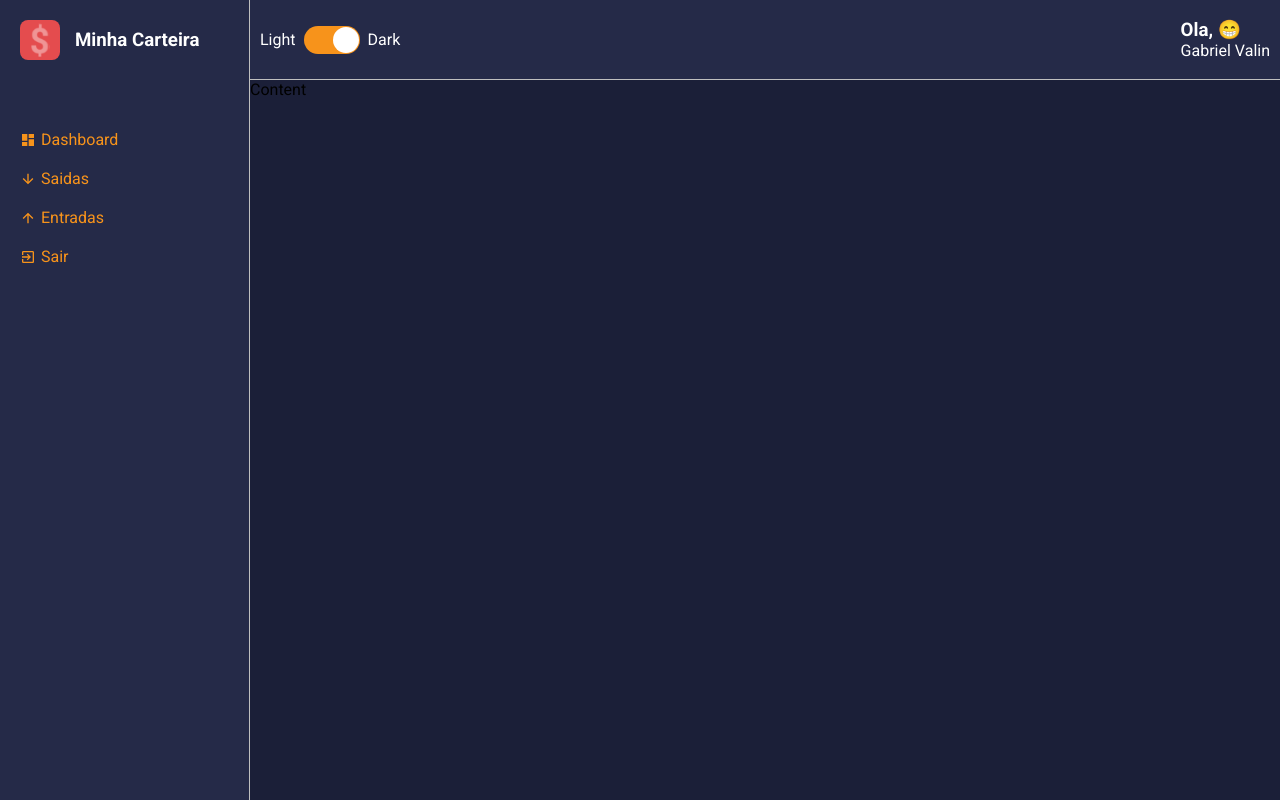
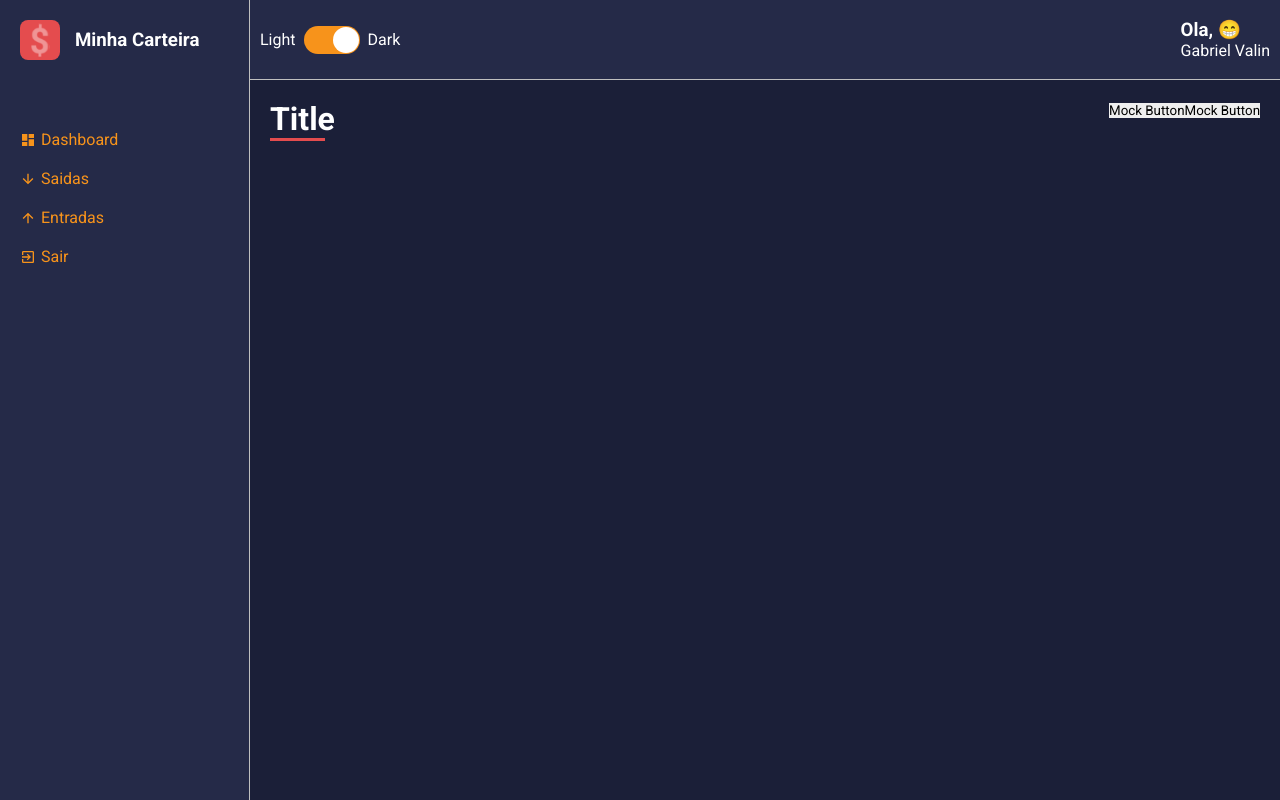
Before and after one commit to Gabriel-Valin/react-dashboard-base, a React (Vite) app: page /dashboard in a window 1280 px wide. Built offline with nearby package versions, Linux system fonts and the light colour scheme.

Commit message:
feat: contentHeader structure done

```diff
--- a/src/App.tsx
+++ b/src/App.tsx
@@ -3,12 +3,15 @@ import GlobalStyles from "./styles/GlobalStyles"
 import { ThemeProvider } from 'styled-components'
 import dark from "./styles/themes/dark"
 import light from "./styles/themes/light"
+import Dashboard from "./pages/Dashboard"
 
 function App() {
   return (
    <ThemeProvider theme={dark}>
     <GlobalStyles />
-    <Layout />
+    <Layout>
+      <Dashboard />
+    </Layout>
    </ThemeProvider>
   )
 }
--- a/src/components/Content/index.tsx
+++ b/src/components/Content/index.tsx
@@ -1,9 +1,9 @@
 import { Container } from "./styles";
 
-export default function Content () {
+export default function Content ({ children }: any) {
     return (
         <Container>
-            Content
+            {children}
         </Container>
     )
 }
--- a/src/components/Content/styles.ts
+++ b/src/components/Content/styles.ts
@@ -3,4 +3,6 @@ import styled from "styled-components";
 export const Container = styled.div`
     grid-area: CT;
     background-color: ${props => props.theme.colors.primary};
+
+    padding: 20px;
 `;
--- /dev/null
+++ b/src/components/ContentHeader/index.tsx
@@ -0,0 +1,15 @@
+import { Container, Title, Controllers } from "./styles";
+
+export default function ContentHeader () {
+    return (
+        <Container>
+            <Title>
+                <h1>Title</h1>
+            </Title>
+            <Controllers>
+                <button>Mock Button</button>
+                <button>Mock Button</button>
+            </Controllers>
+        </Container>
+    )
+}
--- /dev/null
+++ b/src/components/ContentHeader/styles.ts
@@ -0,0 +1,28 @@
+import styled from "styled-components";
+
+export const Container = styled.div`
+    width: 100%;
+
+    display: flex;
+    justify-content: space-between;
+
+    margin-bottom: 25px;
+
+`;
+
+export const Title = styled.div`
+    > h1 {
+            color: ${props => props.theme.colors.white};
+    }
+
+    &::after {
+        content: '';
+        display: block;
+        width: 55px;
+        border-bottom: 3px solid ${props => props.theme.colors.warning}
+    }
+`;
+
+export const Controllers = styled.div`
+
+`;
--- a/src/components/Layout/index.tsx
+++ b/src/components/Layout/index.tsx
@@ -3,12 +3,14 @@ import MainHeader from "../MainHeader";
 import Aside from "../Aside";
 import Content from "../Content";
 
-export default function Layout () {
+export default function Layout ({ children }: any) {
     return (
         <Grid>
             <MainHeader />
             <Aside />
-            <Content />
+            <Content>
+                {children}
+            </Content>
         </Grid>
     )
 }
--- a/src/pages/Dashboard/index.tsx
+++ b/src/pages/Dashboard/index.tsx
@@ -1,7 +1,10 @@
-import Layout from "../../components/Layout";
+import ContentHeader from "../../components/ContentHeader";
+import { Container } from "./styles";
 
 export default function Dashboard () {
     return (
-       <Layout />
+       <Container>
+           <ContentHeader />
+       </Container>
     )
 }
--- /dev/null
+++ b/src/pages/Dashboard/styles.ts
@@ -0,0 +1,5 @@
+import styled from "styled-components";
+
+export const Container = styled.div`
+
+`;
```
